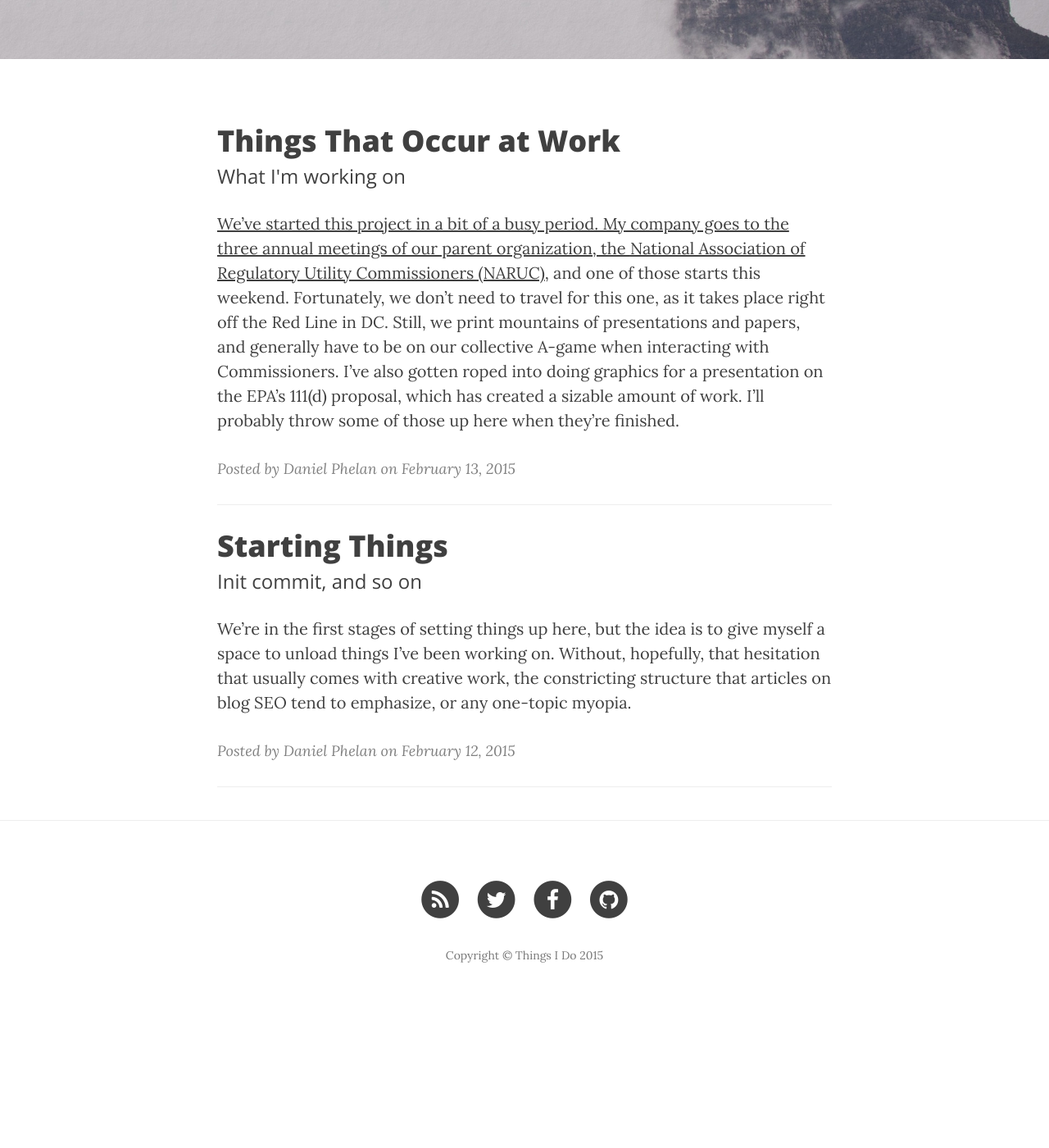
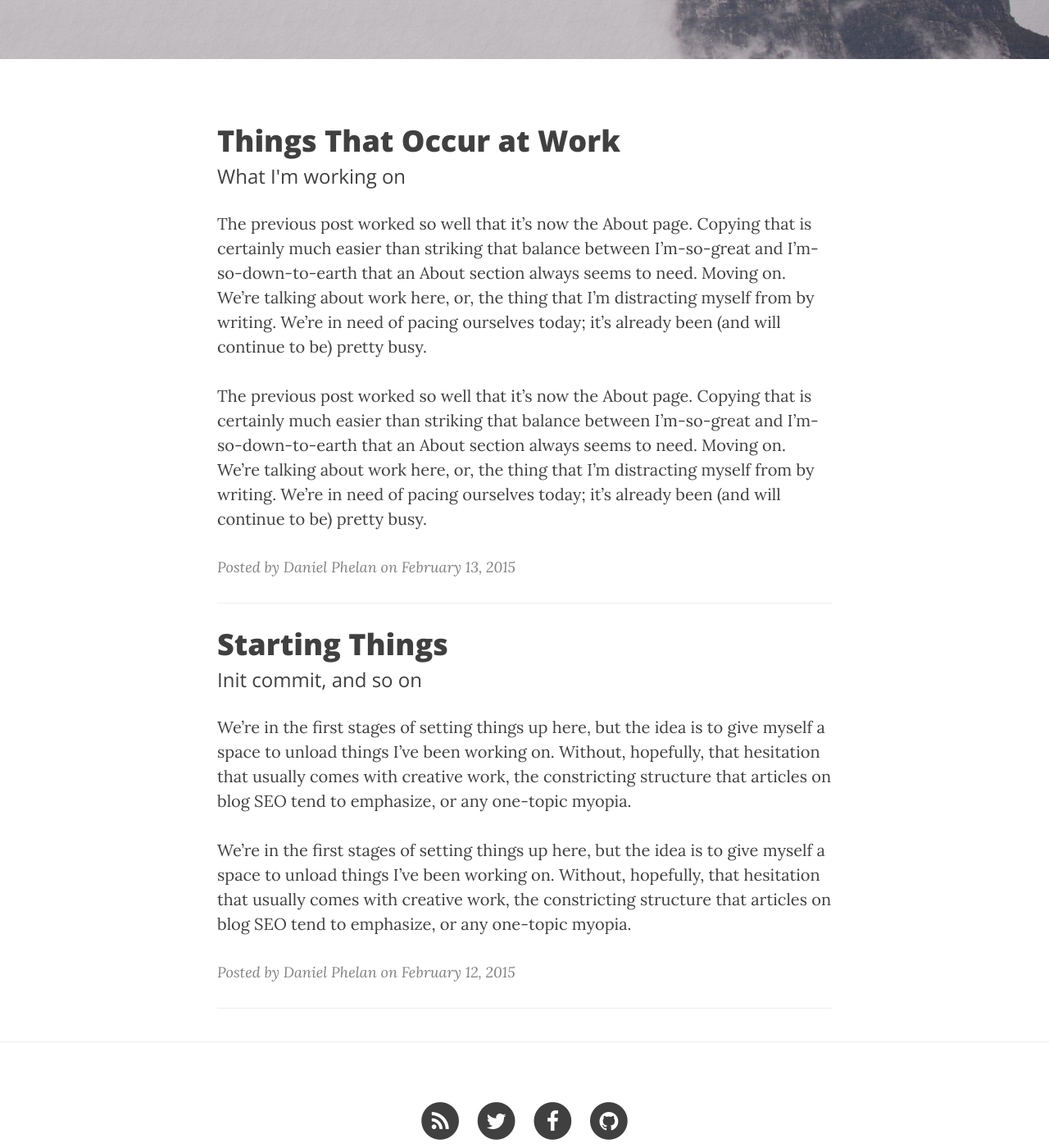
Before and after one commit to dtphelan/blog, a Jekyll site: the page built from index.html, in a window 1280 px wide and 1400 px high, scrolled down 384 px. Shown: the whole window at 82% size. Built offline with Jekyll 4.4.1, drawn with Linux system fonts in a browser that asks for light colours; nearby versions of some CDN libraries; the list of posts is cut into pages by our own code; before the commit the page ends 1625 px from its top, so only the background shows below that.

Commit message:
post edit

```diff
--- a/_posts/2015-02-13-thingsAtWork.markdown
+++ b/_posts/2015-02-13-thingsAtWork.markdown
@@ -8,7 +8,9 @@ header-img: "img/post-bg-02.jpg"
 category:   work
 ---
 
-We've started this project in a bit of a busy period. My company goes to the three annual meetings of our parent organization, the [National Association of Regulatory Utility Commissioners (NARUC)](http://www.naruc.org), and one of those starts this weekend. Fortunately, we don't need to travel for this one, as it takes place right off the Red Line in DC. Still, we print mountains of presentations and papers, and generally have to be on our collective A-game when interacting with Commissioners. I've also gotten roped into doing graphics for a presentation on the EPA's 111(d) proposal, which has created a sizable amount of work. I'll probably throw some of those up here when they're finished.
+The previous post worked so well that it's now the About page. Copying that is certainly much easier than striking that balance between I'm-so-great and I'm-so-down-to-earth that an About section always seems to need. Moving on. We're talking about work here, or, the thing that I'm distracting myself from by writing. We're in need of pacing ourselves today; it's already been (and will continue to be) pretty busy.
+
+My company goes to the three annual meetings of our not-exactly-parent organization, the [National Association of Regulatory Utility Commissioners (NARUC)](http://www.naruc.org), and one of those starts this weekend. Fortunately, we don't need to travel for this one, as it takes place right off the Red Line in DC. Still, we print mountains of presentations and papers, and generally have to be on our collective A-game when interacting with Commissioners. I've also gotten roped into doing graphics for a presentation on the EPA's 111(d) proposal, which has created a sizable amount of work. I'll probably throw some of those up here when they're finished.
 
 I also had to draft up an op-ed for [EnergyBiz](http://www.energybiz.com), an energy-sector magazine/website/whatever the hell media wants to call itself these days. It's a pretty simple restatement of [my last research paper](http://communities.nrri.org/research-papers/-/document_library_display/3stN/view/0/15401?_110_INSTANCE_3stN_redirect=http%3A%2F%2Fcommunities.nrri.org%2Fresearch-papers%3Fp_p_id%3D110_INSTANCE_3stN%26p_p_lifecycle%3D0%26p_p_state%3Dnormal%26p_p_mode%3Dview%26p_p_col_id%3Dcolumn-2%26p_p_col_count%3D1), but in a much more succinct package.
 
--- a/index.html
+++ b/index.html
@@ -15,6 +15,7 @@ description: "A Blog, With Blogging Things"
         {% endif %}
         {{ post.excerpt }}
     </a>
+    {{ post.excerpt }}
     <p class="post-meta">Posted by {% if post.author %}{{ post.author }}{% else %}{{ site.title }}{% endif %} on {{ post.date | date: "%B %-d, %Y" }}</p>
 </div>
 <hr>
```
